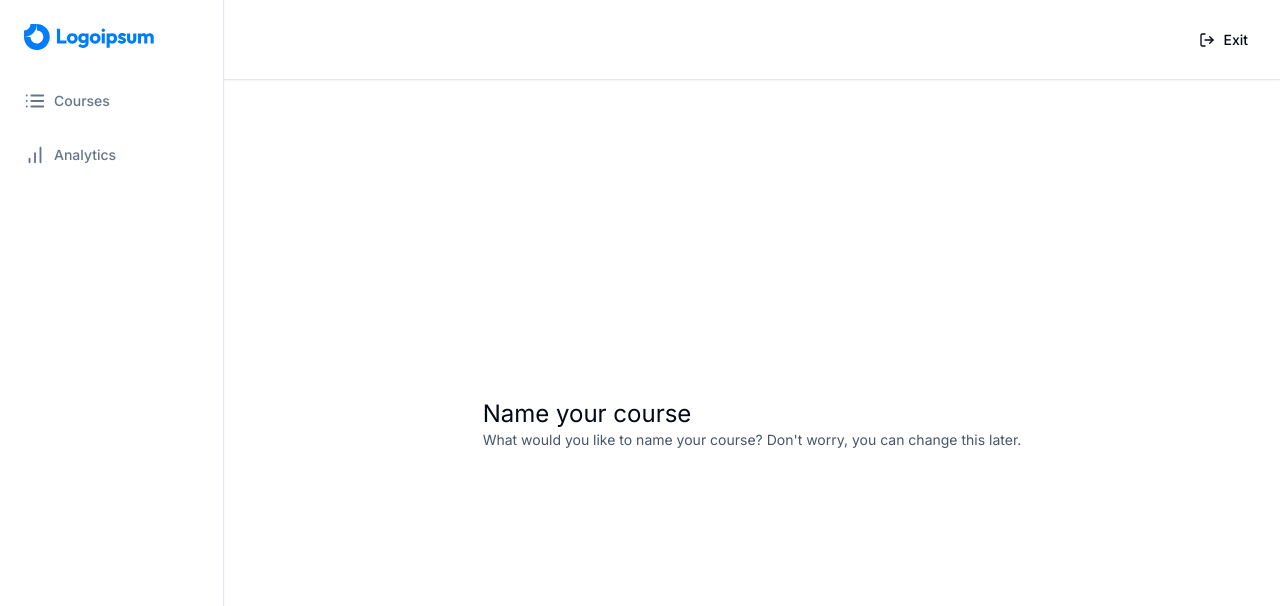
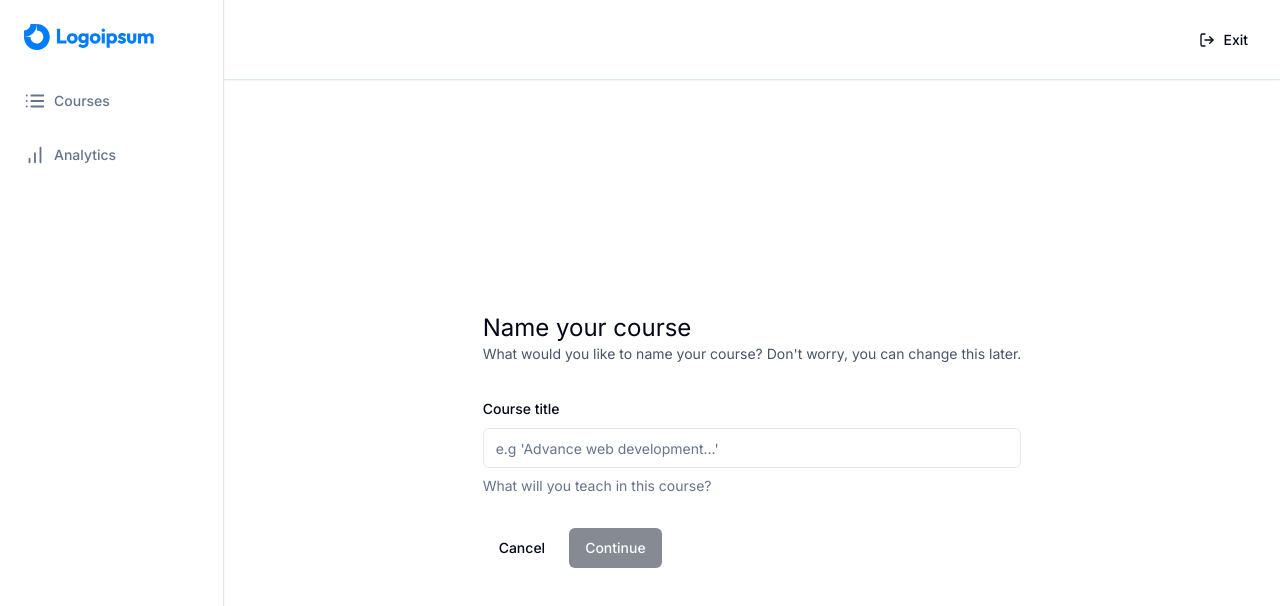
Before and after one commit to imran-khani/LMS-PLATFORM-NEXTJS14, a Next.js app: page /teacher/create in a window 1280 px wide. Shown: the top 606 px of the page. Built offline with nearby package versions, Linux system fonts and the light colour scheme.

Commit message:
Refactor CreateCourse component with form validation and submission logic

```diff
--- a/app/(dashboard)/(routes)/teacher/create/page.tsx
+++ b/app/(dashboard)/(routes)/teacher/create/page.tsx
@@ -11,12 +11,14 @@ import {
     FormControl,
     FormDescription,
     FormField,
+    FormItem,
     FormLabel,
     FormMessage,
 } from "@/components/ui/form";
 
 import { Button } from "@/components/ui/button";
 import { Input } from "@/components/ui/input";
+import Link from "next/link";
 
 const formSchema = z.object({
     title: z.string().min(1, {
@@ -25,7 +27,6 @@ const formSchema = z.object({
 });
 
 const CreateCourse = () => {
-
     const form = useForm<z.infer<typeof formSchema>>({
         resolver: zodResolver(formSchema),
         defaultValues: {
@@ -50,7 +51,41 @@ const CreateCourse = () => {
                     <form
                         onSubmit={form.handleSubmit(onSubmit)}
                         className="space-y-8 mt-8"
-                    ></form>
+                    >
+                        <FormField
+                            control={form.control}
+                            name="title"
+                            render={({ field }) => (
+                                <FormItem>
+                                    <FormLabel>Course title</FormLabel>
+                                    <FormControl>
+                                        <Input
+                                            disabled={isSubmitting}
+                                            placeholder="e.g 'Advance web development...'"
+                                            {...field}
+                                        />
+                                    </FormControl>
+                                    <FormDescription>
+                                        What will you teach in this course?
+                                    </FormDescription>
+                                    <FormMessage />
+                                </FormItem>
+                            )}
+                        />
+                        <div className="flex items-center gap-x-2">
+                            <Link href={"/"}>
+                                <Button variant={"ghost"} type="button">
+                                    Cancel
+                                </Button>
+                            </Link>
+                            <Button
+                                type="submit"
+                                disabled={!isValid || isSubmitting}
+                            >
+                                Continue
+                            </Button>
+                        </div>
+                    </form>
                 </Form>
             </div>
         </div>
```
